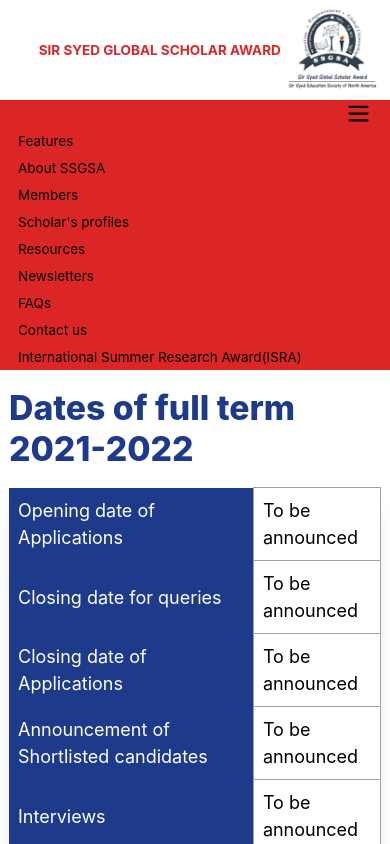
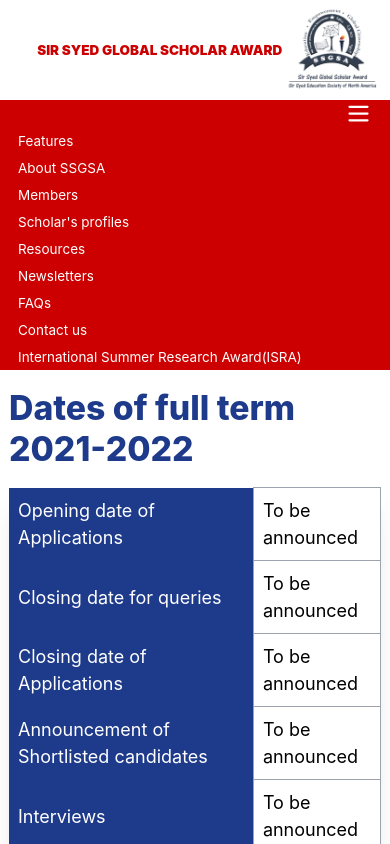
Before and after one commit to ssgsa-us/ssgsa.us, a Next.js app: page / in a window 390 px wide. Both pictures are taken after a click on the button 358 px from the left and 113 px from the top of the page. Shown: the top 844 px of the page. Built offline with nearby package versions, Linux system fonts and the light colour scheme.

Commit message:
header-updated

```diff
--- a/components/Header.js
+++ b/components/Header.js
@@ -7,9 +7,9 @@ const Header = () => {
     setActive(!active);
   };
   return (
-    <nav className="bg-red-600">
+    <nav className="bg-red-850">
       <div className="w-full flex flex-row bg-white">
-        <div className="flex-1 md:text-4xl text-xs justify-center pl-8  my-6 flex items-center font-bold text-red-600 ">
+        <div className="flex-1 md:text-4xl text-xs justify-center pl-8  my-6 flex items-center font-black text-red-850 ">
           SIR SYED GLOBAL SCHOLAR AWARD
         </div>
         <div className="mr-3 flex-2">
@@ -91,7 +91,7 @@ const Header = () => {
               onClick={handleClick}
             >
               <svg
-                className="w-6 h-6"
+                className="w-6 h-6 text-white"
                 xmlns="http://www.w3.org/2000/svg"
                 fill="none"
                 viewBox="0 0 24 24"
@@ -110,31 +110,31 @@ const Header = () => {
       </div>
 
       <div className={`${active ? "" : "hidden md:hidden"}`}>
-        <a href="#" className="block py-1 px-4 text-xs hover:bg-white">
+        <a href="#" className="block text-white py-1 px-4 text-xs hover:bg-red-500">
           Features
         </a>
-        <a href="#" className="block py-1 px-4 text-xs hover:bg-white">
+        <a href="#" className="block text-white py-1 px-4 text-xs hover:bg-red-500">
           About SSGSA
         </a>
-        <a href="#" className="block py-1 px-4 text-xs hover:bg-white">
+        <a href="#" className="block text-white py-1 px-4 text-xs hover:bg-red-500">
           Members
         </a>
-        <a href="#" className="block py-1 px-4 text-xs hover:bg-white">
+        <a href="#" className="block text-white py-1 px-4 text-xs hover:bg-red-500">
           Scholar's profiles
         </a>
-        <a href="#" className="block py-1 px-4 text-xs hover:bg-white">
+        <a href="#" className="block text-white py-1 px-4 text-xs hover:bg-red-500">
           Resources
         </a>
-        <a href="#" className="block py-1 px-4 text-xs hover:bg-white">
+        <a href="#" className="block text-white py-1 px-4 text-xs hover:bg-red-500">
           Newsletters
         </a>
-        <a href="#" className="block py-1 px-4 text-xs hover:bg-white">
+        <a href="#" className="block text-white py-1 px-4 text-xs hover:bg-red-500">
           FAQs
         </a>
-        <a href="#" className="block py-1 px-4 text-xs hover:bg-white">
+        <a href="#" className="block text-white py-1 px-4 text-xs hover:bg-red-500">
           Contact us
         </a>
-        <a href="#" className="block py-1 px-4 text-xs hover:bg-white">
+        <a href="#" className="block text-white py-1 px-4 text-xs hover:bg-white">
           International Summer Research Award(ISRA)
         </a>
       </div>
--- a/tailwind.config.js
+++ b/tailwind.config.js
@@ -7,6 +7,9 @@ module.exports = {
         blue: {
           850: "#003366",
         },
+        red: {
+          850: "#cc0000",
+        }
       },
     },
   },
```
